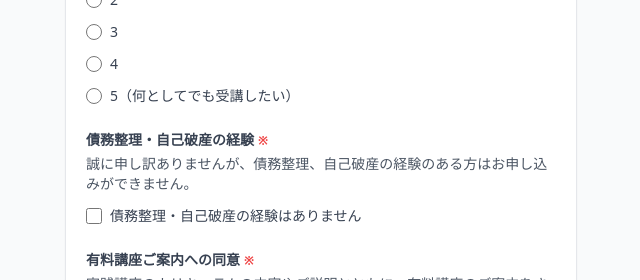
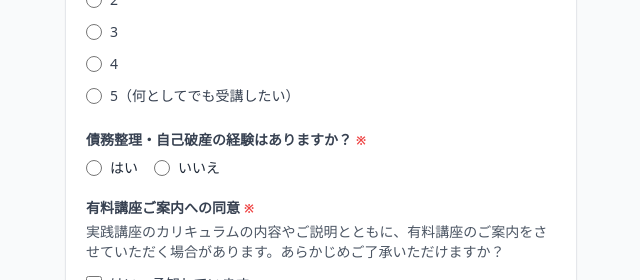
Before and after one commit to mamo1964/onebodyapp, a Next.js app: page / in a window 1280 px wide. Shown: the part 3080-3360 px from the top of the page, without its empty margins (319-959 px from the left). Built offline with nearby package versions, Linux system fonts and the light colour scheme; no server answers; the database is empty.

Commit message:
債務整理をラジオボタン形式に変更・はい選択時に申込不可メッセージと送信ボタン非表示

```diff
--- a/app/page.tsx
+++ b/app/page.tsx
@@ -28,7 +28,7 @@ interface FormData {
   concerns: string[];
   concernsOther: string;
   motivation: string;
-  debt: boolean;
+  debt: string;
   paidCourseAgreement: boolean;
   assignmentAgreement: string;
   slotId: string;
@@ -123,7 +123,7 @@ const initialFormData: FormData = {
   concerns: [],
   concernsOther: "",
   motivation: "",
-  debt: false,
+  debt: "",
   paidCourseAgreement: false,
   assignmentAgreement: "",
   slotId: "",
@@ -231,7 +231,7 @@ export default function ConsultationForm() {
     if (!formData.bowel) newErrors.bowel = "お通じについて選択してください";
     if (formData.concerns.length === 0) newErrors.concerns = "お悩みを1つ以上選択してください";
     if (!formData.motivation) newErrors.motivation = "受講意欲を選択してください";
-    if (!formData.debt) newErrors.debt = "債務整理・自己破産の経験がないことをご確認ください";
+    if (formData.debt !== "no") newErrors.debt = "債務整理・自己破産についてお答えください";
     if (!formData.paidCourseAgreement) newErrors.paidCourseAgreement = "有料講座ご案内への同意が必要です";
     if (!formData.assignmentAgreement) newErrors.assignmentAgreement = "課題の提出状況を選択してください";
     if (!formData.slotId) newErrors.slotId = "ご相談希望日時を選択してください";
@@ -687,18 +687,28 @@ export default function ConsultationForm() {
 
             {/* 債務整理 */}
             <div data-error={!!errors.debt}>
-              <FieldLabel required>債務整理・自己破産の経験</FieldLabel>
-              <p className="text-sm text-gray-600 mb-2">誠に申し訳ありませんが、債務整理、自己破産の経験のある方はお申し込みができません。</p>
-              <label className="form-checkbox-label mt-1">
-                <input
-                  type="checkbox"
-                  checked={formData.debt}
-                  onChange={(e) => updateField("debt", e.target.checked)}
-                  className="accent-teal-600 w-4 h-4 flex-shrink-0 mt-0.5"
-                />
-                <span>債務整理・自己破産の経験はありません</span>
-              </label>
-              {errors.debt && <p className="text-red-500 text-xs mt-1">{errors.debt}</p>}
+              <FieldLabel required>債務整理・自己破産の経験はありますか？</FieldLabel>
+              <div className="flex gap-4 mt-2">
+                {[{ value: "yes", label: "はい" }, { value: "no", label: "いいえ" }].map(({ value, label }) => (
+                  <label key={value} className="flex items-center gap-2 cursor-pointer">
+                    <input
+                      type="radio"
+                      name="debt"
+                      value={value}
+                      checked={formData.debt === value}
+                      onChange={() => updateField("debt", value)}
+                      className="accent-teal-600 w-4 h-4"
+                    />
+                    <span className="text-sm">{label}</span>
+                  </label>
+                ))}
+              </div>
+              {formData.debt === "yes" && (
+                <div className="mt-3 bg-red-50 border border-red-300 rounded-lg px-4 py-3 text-sm text-red-700 font-medium">
+                  誠に申し訳ありませんが、債務整理・自己破産の経験のある方はお申し込みいただけません。
+                </div>
+              )}
+              {errors.debt && formData.debt === "" && <p className="text-red-500 text-xs mt-1">{errors.debt}</p>}
             </div>
 
             {/* 有料講座同意 */}
@@ -872,7 +882,7 @@ export default function ConsultationForm() {
           </div>
 
           {/* Submit Button */}
-          <div className="pb-8">
+          <div className={`pb-8 ${formData.debt === "yes" ? "hidden" : ""}`}>
             {submitStatus === "error" && (
               <div className="bg-red-50 border border-red-200 rounded-lg px-4 py-3 mb-3 text-sm text-red-700">
                 {errorMessage}
```
